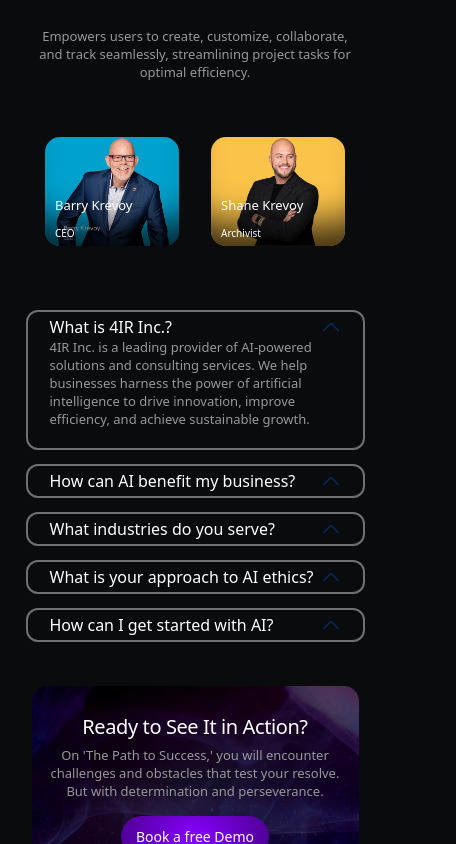
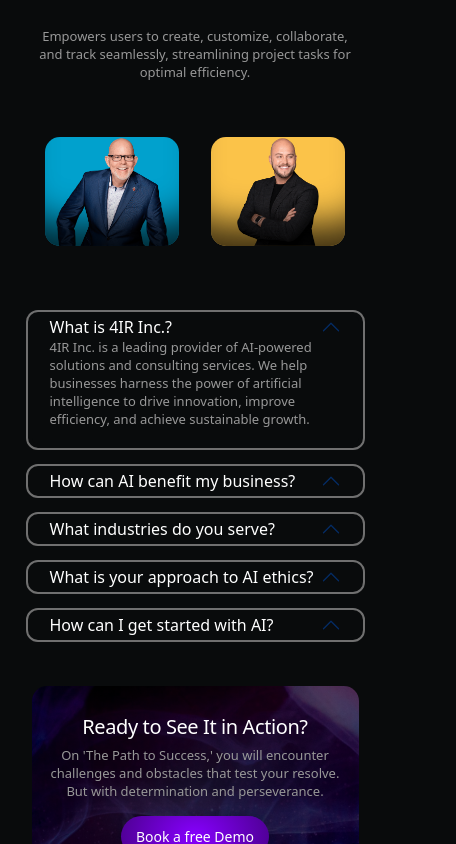
Before and after one commit to ShahbazNadeem/4ir-main, a Next.js app: page /aboutus in a window 390 px wide. Shown: the part 2480-3324 px from the top of the page, 456 px wide, since content can reach past the window. Built offline with nearby package versions, Linux system fonts and the light colour scheme.

Commit message:
some modifications in home page

```diff
--- a/src/components/MeetTheTeam.jsx
+++ b/src/components/MeetTheTeam.jsx
@@ -20,7 +20,6 @@
                             teamData.map((item) => (
                                 <div className="img-card" key={item.id}>
                                     <div className="img-card-img">
-                                        {/* <img src={item.img} alt={item.name} /> */}
                                     </div>
                                     <div className="img-card-content">
                                         <h3>{item.name}</h3>
--- a/src/components/layout/Footer.jsx
+++ b/src/components/layout/Footer.jsx
@@ -9,7 +9,7 @@
   return (
     <div>
       <footer>
-        <section>
+        {/* <section>
           <div className="wrapper-footer">
             <div className="container">
               <div className="footer-main">
@@ -79,7 +79,7 @@
               </div>
             </div>
           </div>
-        </section>
+        </section> */}
       </footer>
     </div>
   )
--- a/src/components/widgets.css
+++ b/src/components/widgets.css
@@ -80,7 +80,8 @@
 .header-list li {
     cursor: pointer;
 }
-.simple-text{
+
+.simple-text {
     color: white !important;
     text-decoration: none;
 }
@@ -106,42 +107,50 @@
     color: white;
 }
 
-.header-top-button{
+.header-top-button {
     display: none;
 }
-.header-canvas .offcanvas{
+
+.header-canvas .offcanvas {
     background: #2F1A42E5;
     backdrop-filter: blur(5px);
     color: white;
 }
-.header-canvas .offcanvas .offcanvas-header{
+
+.header-canvas .offcanvas .offcanvas-header {
     padding: 40px 30px;
     display: flex;
     justify-content: space-between;
 }
-.header-canvas .offcanvas .offcanvas-header button{
-    color: white ;
+
+.header-canvas .offcanvas .offcanvas-header button {
+    color: white;
     border: none;
     background: transparent;
 }
-.offcanvas-body{
+
+.offcanvas-body {
     display: flex;
     flex-direction: column;
     gap: 20px;
 }
+
 .header-canvas .offcanvas-body {
     padding: 0px 40px;
 }
-.header-canvas .offcanvas-list ul{
+
+.header-canvas .offcanvas-list ul {
     list-style: none;
     display: flex;
 
     flex-direction: column;
     gap: 20px;
 }
-.header-canvas .offcanvas-list .simple-text{
-    font-size: 20px ;
+
+.header-canvas .offcanvas-list .simple-text {
+    font-size: 20px;
 }
+
 .header-canvas .dropdown-menu {
     margin-top: 10px !important;
     padding: 10px;
@@ -150,6 +159,7 @@
     position: absolute;
     z-index: 10;
 }
+
 .header-canvas .dropdown-menu a {
     color: white;
     margin: 10px 0px;
@@ -161,43 +171,54 @@
     background-color: #4A256B;
     color: white;
 }
+
 /* ///////////////Footer//////////////////////// */
-.wrapper-footer{
+.wrapper-footer {
     border: 1px solid #707070;
     padding: 50px 0px;
 }
-.footer-main{
+
+.footer-main {
     display: flex;
     flex-wrap: wrap;
     /* gap: 70px; */
     opacity: 0px;
 
 }
-.footer-1Section{
+
+.footer-1Section {
     flex-basis: 30%;
     display: flex;
     flex-direction: column;
     gap: 20px;
 }
-.footer-2Section{
+
+.footer-2Section {
     flex-basis: 70%;
     display: flex;
     justify-content: space-between;
     /* border: 1px solid #707070; */
     padding-left: 100px;
 }
-.footer-sub-div{
+
+.footer-sub-div {
     flex-basis: fit-content;
 }
-.footer-logo , .page-links, .resources, .contact-info{
+
+.footer-logo,
+.page-links,
+.resources,
+.contact-info {
     display: flex;
     flex-direction: column;
     gap: 25px;
 }
-.footer-logo{
+
+.footer-logo {
     flex-basis: 81%;
 }
-.footer-bottom{
+
+.footer-bottom {
     margin-top: 30px;
     border-top: 1px solid #222222
 }
@@ -252,7 +273,7 @@
     flex-basis: 41%;
     position: relative;
     box-shadow: rgba(0, 0, 0, 0.76) 0px -50px 36px -28px inset;
-
+    overflow: hidden;
 }
 
 .img-card-img {
@@ -266,19 +287,25 @@
 
 .img-card-content {
     position: absolute;
-    bottom: 14px;
+    bottom: -100px;
     left: 40px;
     display: flex;
     flex-direction: column;
     gap: 10px;
+    transition: bottom 0.3s ease;
 }
 
-.img-card-content,
-span {
+.img-card-content span {
     font-size: 18px;
     font-weight: 400;
     line-height: 28px;
 }
+
+.img-card:hover .img-card-content {
+    bottom: 14px;
+}
+
+
 
 /* ///////////////card1///////////////////// */
 .card1-main {
@@ -346,14 +373,6 @@
     border: none !important;
     box-shadow: none;
 }
-
-/* .accordion-button:after {
-    padding: 5px 0px !important;
-    background-image: url("../../public/svg/arrowdown1.png");
-    color: white !important;
-    background-color: #310470 !important;
-    border-radius: 3px !important;
-} */
 
 .accordion-button:not(.collapsed) {
     box-shadow: none !important;
@@ -472,8 +491,7 @@
         gap: 0px;
     }
 
-    .img-card-content,
-    span {
+    .img-card-content span {
         font-size: 16px;
         line-height: 26px;
     }
@@ -489,11 +507,17 @@
     .Swipper1 .swiper-nav-btns {
         gap: 70px;
     }
+
     .header-button button {
         padding: 13px 13px !important;
     }
+
     .header-list ul {
         gap: 20px;
+    }
+
+    .img-card-content {
+        bottom: -100px;
     }
 }
 
@@ -507,8 +531,8 @@
     }
 
     .img-card-content {
-        bottom: 5px;
         left: 30px;
+        bottom: -100px;
     }
 
     .img-card-content,
@@ -524,9 +548,11 @@
     .Swipper1 .swiper-nav-btns {
         gap: 64px;
     }
-    .header-top-button{
+
+    .header-top-button {
         display: block;
     }
+
     .header-list {
         display: none;
     }
@@ -534,14 +560,16 @@
     .offcanvas-button {
         display: block;
     }
-    .offcanvas-button button{
+
+    .offcanvas-button button {
         background: transparent;
         border: none;
         color: white;
     }
+
     .header-content {
-        padding: 7px 15px 5px 25px;}
-
+        padding: 7px 15px 5px 25px;
+    }
 }
 
 @media (max-width: 768px) {
@@ -553,8 +581,7 @@
         height: 198px;
     }
 
-    .img-card-content,
-    span {
+    .img-card-content span {
         font-size: 12px;
         line-height: 18px;
     }
@@ -589,14 +616,10 @@
         margin: 0 auto;
         width: 70%;
     }
-    .header-content{
 
+    .header-content {
         padding: 8px 28px 6px 28px;
     }
-
-
-
-
 }
 
 @media (max-width: 576px) {
@@ -612,8 +635,7 @@
         left: 10px;
     }
 
-    .img-card-content,
-    span {
+    .img-card-content span {
         font-size: 10px;
         line-height: 16px;
     }
@@ -645,17 +667,20 @@
     .Swipper1 .swiper-nav-btns {
         display: none;
     }
+
     .wrapper-Header {
         top: 25px;
     }
-    .header-top-button{
+
+    .header-top-button {
         display: none;
     }
+
     .header-button {
         display: none;
     }
 
-    .header-content{
+    .header-content {
         flex-direction: row-reverse;
         padding: 2px 14px 0px 14px;
     }
--- a/src/pages/index.js
+++ b/src/pages/index.js
@@ -31,12 +31,14 @@
           y: 0,
           x: 0,
           rotate: 0,
+          opacity: 1,
         },
         {
           y: -1000,
           x: -200,
           delay: 1,
           rotate: -90,
+          opacity: 0,
           stagger: {
             each: 2,
             from: "start",
@@ -57,6 +59,7 @@
 
     return () => ctx.revert();
   }, []);
+
   return (
     <Layout>
       <Head>
@@ -164,7 +167,7 @@
                     }}
                   >
                     <figure>
-                      <Image src={items.img} alt={`Image for ${items.title}`}/>
+                      <Image src={items.img} alt={`Image for ${items.title}`} />
                     </figure>
                     <h3>{items.title}</h3>
                     <p>{items.para}</p>
```
Also changed, not shown: src/pages/index.css (+45 -16 lines), public/images/TeamMember1.png.
